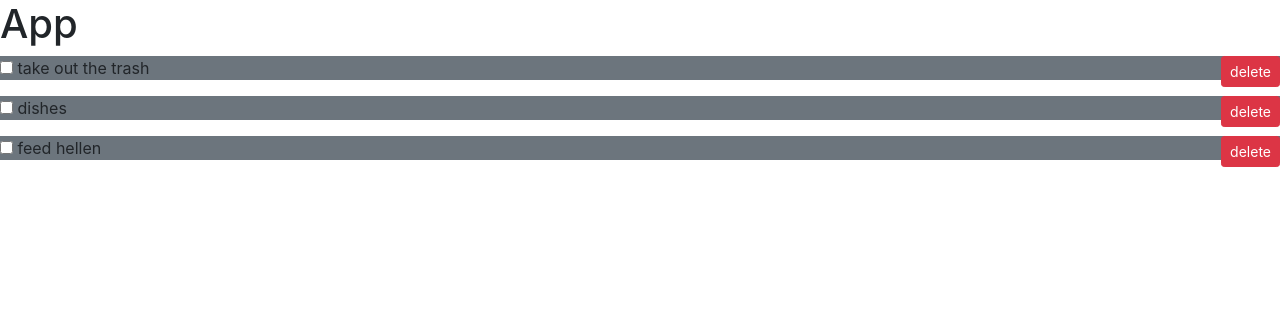
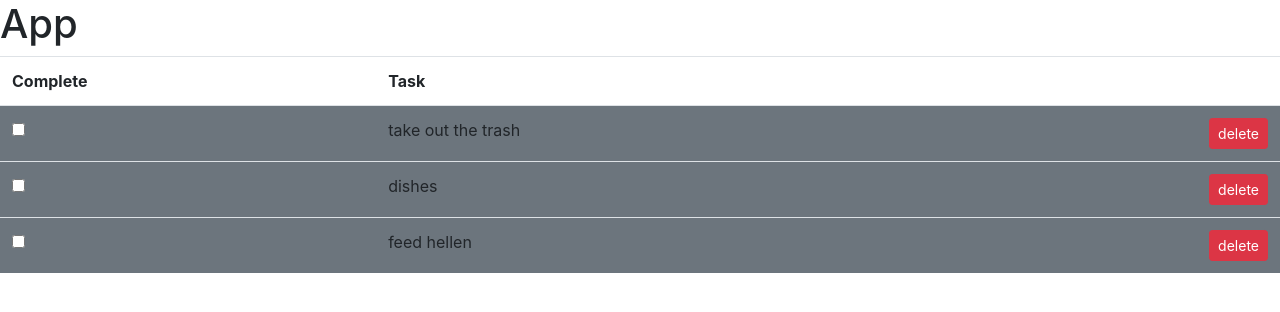
Before and after one commit to conclancy/react_todo_list, a React (Create React App) app: page / in a window 1280 px wide. Shown: the top 312 px of the page. Built offline with nearby package versions, Linux system fonts and the light colour scheme.

Commit message:
Replaced todo <p>'s with table.

```diff
--- a/src/App.js
+++ b/src/App.js
@@ -1,6 +1,7 @@
 import React from 'react';
 import 'bootstrap/dist/css/bootstrap.min.css';
-import Todos from './components/todos/Todos';
+// import Todos from './components/todos/Todos';
+import TaskTable from './components/taskTable/TaskTable'
 
 class App extends React.Component {
   state = {
@@ -37,7 +38,7 @@ class App extends React.Component {
     return (
       <div className="App">
        <h1>App</h1>
-       <Todos todos={this.state.todos} toggleComplete={this.toggleComplete}/>
+       <TaskTable todos={this.state.todos} toggleComplete={this.toggleComplete}/>
       </div>
     );
   }
--- /dev/null
+++ b/src/components/taskTable/TaskRow.js
@@ -0,0 +1,38 @@
+import React, { Component } from 'react';
+import PropTypes from 'prop-types';
+
+export class TaskItem extends Component {
+
+    // Sets the BS class based on task completion status
+    getClass = () => {
+        let classString = 'mh-100';
+        classString += this.props.todo.completed ? ' bg-success' : ' bg-secondary';
+        return classString;
+    }
+
+    render() {
+        const { id, title } = this.props.todo;
+        return (
+            <tr className={this.getClass()}>
+                <td><input type="checkbox" onChange={this.props.toggleComplete.bind(this, id)}/></td>
+                <td>{ title }</td>
+                <td><button type="button" className="float-right btn btn-danger btn-sm">delete</button></td>
+            </tr>
+            // <div className={this.getClass()}>
+            //     <p>
+            //         <input type="checkbox" onChange={this.props.toggleComplete.bind(this, id)}/>
+            //         {' '}
+            //         { title }
+            //         <button type="button" className="float-right btn btn-danger btn-sm">delete</button>
+            //     </p>
+            // </div>
+        )
+    }
+}
+
+// PropTypes
+TaskItem.propTypes = {
+    todo: PropTypes.object.isRequired
+}
+
+export default TaskItem
--- /dev/null
+++ b/src/components/taskTable/TaskTable.js
@@ -0,0 +1,27 @@
+import React from 'react';
+import TaskRow from '././TaskRow';
+import PropTypes from 'prop-types';
+
+class TaskTable extends React.Component {
+    render() {
+        return <table className="table">
+            <tr>
+                <th>Complete</th>
+                <th>Task</th>
+                <th></th>
+            </tr>
+            {
+                this.props.todos.map((todo) => (
+                    <TaskRow key={todo.id} todo={todo} toggleComplete={this.props.toggleComplete}/>
+                ))
+            }
+        </table>
+  }
+}
+
+// PropTypes
+TaskTable.propTypes = {
+  todos: PropTypes.array.isRequired
+}
+
+export default TaskTable;
```
